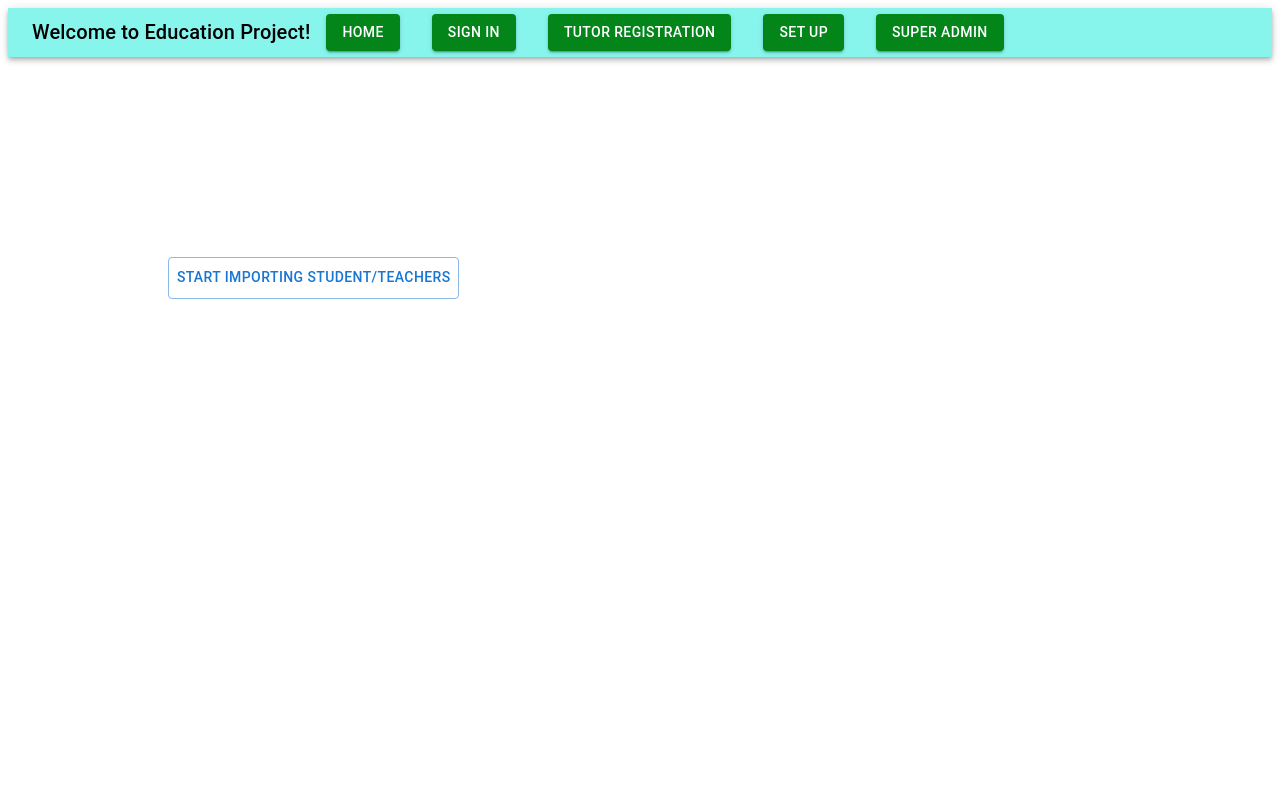
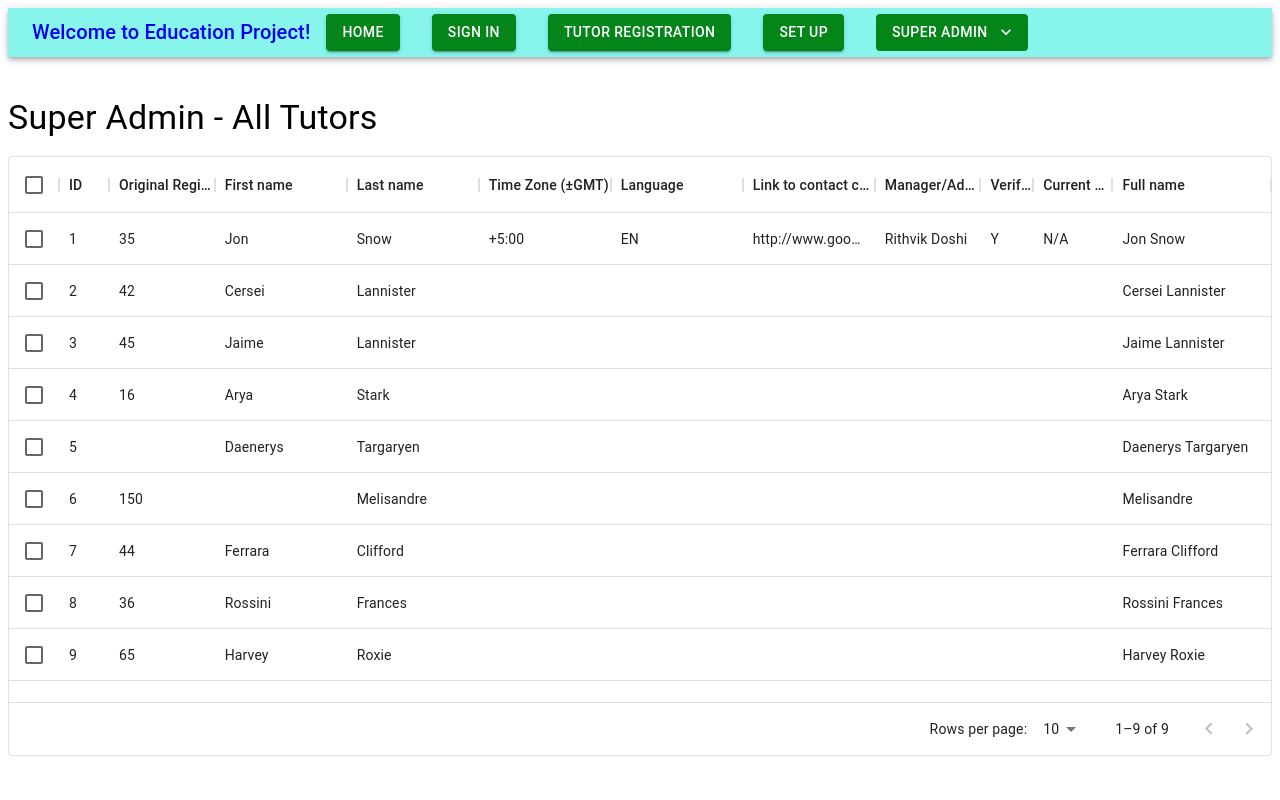
Before and after one commit to Hack4Impact-BU/Education-Project, a React (Create React App) app in the folder client/: page /super-admin/all-tutors in a window 1280 px wide. Shown: the top 800 px of the page. Built offline with nearby package versions, Linux system fonts and the light colour scheme.

Commit message:
Created Dropdown Button for Super Admin functions

```diff
--- a/client/src/App.js
+++ b/client/src/App.js
@@ -5,20 +5,22 @@
 import CSVParser from './components/Setup/CSVParser';
 import SignInForm from './components/Login/signInForm';
 import Homepage from './components/Homepage/Homepage';
-import SuperAdmin from './components/Super\ Admin/SuperAdmin';
+import AllTutors from './components/Super Admin/AllTutors';
 
 function App() {
   return (
     <Router>
     <div className="App">
-      <Navbar />
+      <div className="navbar">
+        <Navbar />
+      </div>
       <div className="content">
       <Routes>
         <Route exact path='/home' element={ <Homepage/> }/>
         <Route exact path='/signin' element={ <SignInForm/> }/>
         <Route exact path='/tutorRegistration' element={ <TutorRegistration/> }/>
         <Route exact path='/setup' element={ <CSVParser/> }/>
-        <Route exact path='/super-admin' element={ <SuperAdmin/> }/> {/* Added by Rithvik Doshi */}
+        <Route exact path='/super-admin/all-tutors' element={ <AllTutors/> }/> {/* Added by Rithvik Doshi */}
       </Routes>
       </div>
     </div>
--- a/client/src/components/Navbar.js
+++ b/client/src/components/Navbar.js
@@ -5,6 +5,7 @@
 import Toolbar from '@material-ui/core/Toolbar';
 import Typography from '@material-ui/core/Typography';
 import { MenuItem, Button, Grid } from '@material-ui/core';
+import CustomizedMenus from './Super Admin/CustomizedMenus';
 
 const useStyles = makeStyles((theme) => ({
   root: {
@@ -22,8 +23,9 @@
     <div className={classes.root}>
       <AppBar position="static" style={{ background: '#87F5EC' }}>
         <Toolbar variant="dense">
-            <Typography variant="h6" color="inherit" style={{color:'#000000'}}>
+            <Typography variant="h6" color="inherit" style={{color:'#000000'}}><Link to='/' style={{textDecoration:'none'}}>
                 Welcome to Education Project!
+                </Link>
             </Typography>
             <MenuItem><Link to='/home' style={{textDecoration:'none'}}><Button variant="contained" style={{background:'#03851a', color:'#ffffff'}}>
                 Home
@@ -37,9 +39,7 @@
             <MenuItem><Link to='/setup' style={{textDecoration:'none'}}><Button variant="contained" style={{background:'#03851a', color:'#ffffff'}}>
                 Set Up
             </Button></Link></MenuItem>
-            <MenuItem><Link to='/super-admin' style={{textDecoration:'none'}}><Button variant="contained" style={{background:'#03851a', color:'#ffffff'}}>
-                Super Admin
-            </Button></Link></MenuItem> {/* Super Admin component added by Rithvik Doshi */}
+            <MenuItem><CustomizedMenus/></MenuItem> {/* Super Admin component added by Rithvik Doshi */}
         </Toolbar>
       </AppBar>
       <Grid style={{height:'5vh'}}></Grid>
--- a/client/src/components/Super Admin/SuperAdmin.js
+++ b/client/src/components/Super Admin/AllTutors.js
@@ -38,7 +38,7 @@
     { id: 9, lastName: 'Roxie', firstName: 'Harvey', ord: 65 },
   ];
 
-class SuperAdmin extends React.Component {
+class AllTutors extends React.Component {
 
 render() {
 
@@ -46,7 +46,7 @@
     return(
         <div class="center">
             <Typography variant="h4" color="inherit" style={{color:'#000000'}}>
-                Super Admin - User Table
+                Super Admin - All Tutors
             </Typography>
             <br/>
             <div style={{ height: 600, width: '100%' }}>
@@ -65,4 +65,4 @@
 
 }
 
-export default SuperAdmin;
+export default AllTutors;
--- /dev/null
+++ b/client/src/components/Super Admin/CustomizedMenus.js
@@ -0,0 +1,101 @@
+import * as React from 'react';
+import { styled, alpha } from '@mui/material/styles';
+import Button from '@mui/material/Button';
+import Menu from '@mui/material/Menu';
+import MenuItem from '@mui/material/MenuItem';
+import Divider from '@mui/material/Divider';
+import KeyboardArrowDownIcon from '@mui/icons-material/KeyboardArrowDown';
+import {Link} from 'react-router-dom';
+
+const StyledMenu = styled((props) => (
+  <Menu
+    elevation={0}
+    anchorOrigin={{
+      vertical: 'bottom',
+      horizontal: 'right',
+    }}
+    transformOrigin={{
+      vertical: 'top',
+      horizontal: 'right',
+    }}
+    {...props}
+  />
+))(({ theme }) => ({
+  '& .MuiPaper-root': {
+    borderRadius: 6,
+    marginTop: theme.spacing(1),
+    minWidth: 180,
+    color:
+      theme.palette.mode === 'light' ? 'rgb(55, 65, 81)' : theme.palette.grey[300],
+    boxShadow:
+      'rgb(255, 255, 255) 0px 0px 0px 0px, rgba(0, 0, 0, 0.05) 0px 0px 0px 1px, rgba(0, 0, 0, 0.1) 0px 10px 15px -3px, rgba(0, 0, 0, 0.05) 0px 4px 6px -2px',
+    '& .MuiMenu-list': {
+      padding: '4px 0',
+    },
+    '& .MuiMenuItem-root': {
+      '& .MuiSvgIcon-root': {
+        fontSize: 18,
+        color: theme.palette.text.secondary,
+        marginRight: theme.spacing(1.5),
+      },
+      '&:active': {
+        backgroundColor: alpha(
+          theme.palette.primary.main,
+          theme.palette.action.selectedOpacity,
+        ),
+      },
+    },
+  },
+}));
+
+export default function CustomizedMenus() {
+  const [anchorEl, setAnchorEl] = React.useState(null);
+  const open = Boolean(anchorEl);
+  const handleClick = (event) => {
+    setAnchorEl(event.currentTarget);
+  };
+  const handleClose = () => {
+    setAnchorEl(null);
+  };
+
+  return (
+    <div>
+      <Button
+        id="demo-customized-button"
+        aria-controls={open ? 'demo-customized-menu' : undefined}
+        aria-haspopup="true"
+        aria-expanded={open ? 'true' : undefined}
+        variant="contained"
+        disableElevation
+        onClick={handleClick}
+        endIcon={<KeyboardArrowDownIcon />}
+        style={{background:'#03851a', color:'#ffffff'}}
+      >
+        Super Admin
+      </Button>
+      <StyledMenu
+        id="demo-customized-menu"
+        MenuListProps={{
+          'aria-labelledby': 'demo-customized-button',
+        }}
+        anchorEl={anchorEl}
+        open={open}
+        onClose={handleClose}
+      >
+        <MenuItem onClick={handleClose}>
+          <Link to='/super-admin/all-tutors' style={{textDecoration:'none'}}>All Tutors</Link>
+        </MenuItem>
+        <MenuItem onClick={handleClose}>
+          <Link to='/super-admin/#' style={{textDecoration:'none'}}>Matching Pool</Link>
+        </MenuItem>
+        <MenuItem onClick={handleClose}>
+          <Link to='/super-admin/#' style={{textDecoration:'none'}}>Student Assignments</Link>
+        </MenuItem>
+        <Divider sx={{ my: 0.5 }} />
+        <MenuItem onClick={handleClose}>
+          <Link to='/super-admin/#' style={{textDecoration:'none'}}>Tutor Onboarding</Link>
+        </MenuItem>
+      </StyledMenu>
+    </div>
+  );
+}
```
